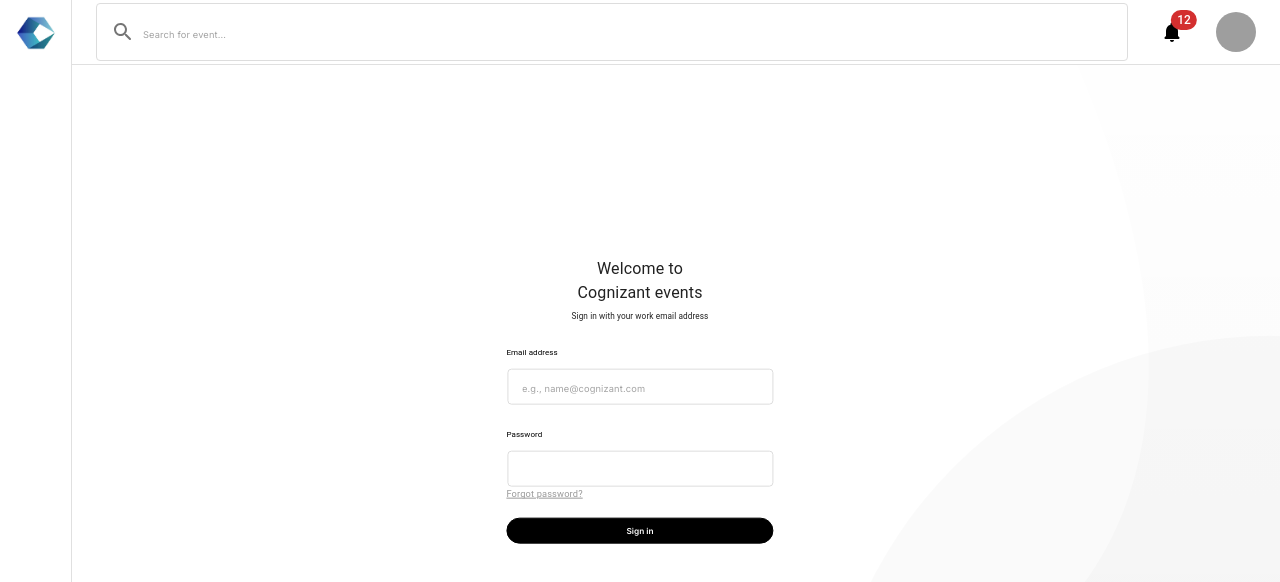
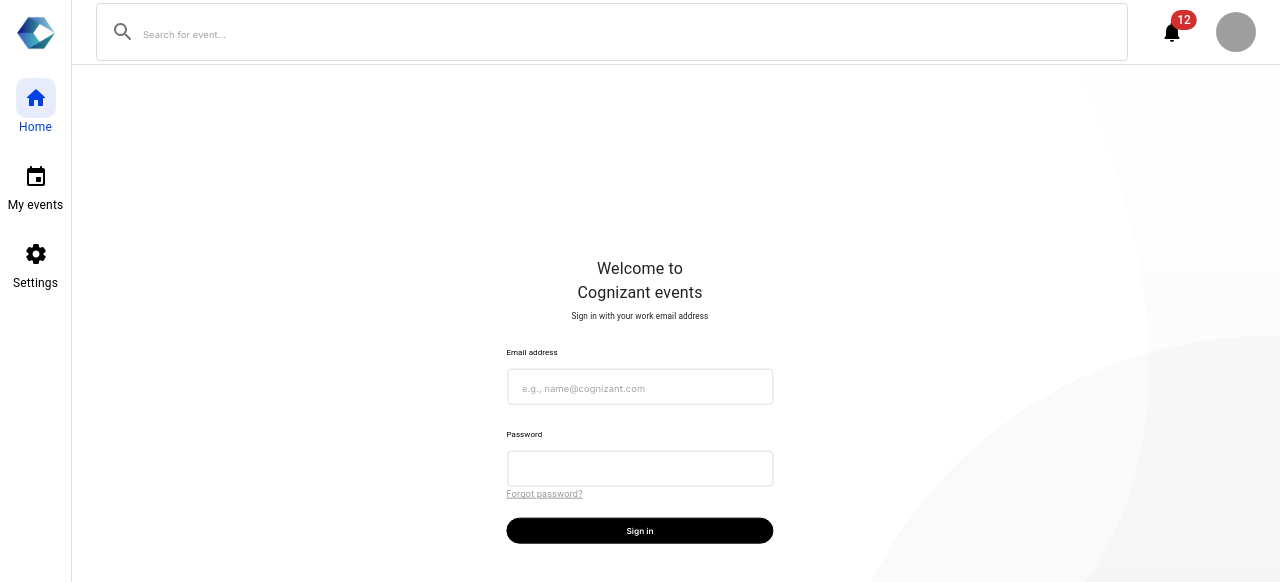
Before and after one commit to Warbreon/event-planner-fe, a React (Create React App) app: page /signin in a window 1280 px wide. Shown: the top 582 px of the page. Built offline with nearby package versions, Linux system fonts and the light colour scheme; grey boxes are pictures that could not be loaded.

Commit message:
removed navigationSideBar component

```diff
--- a/src/components/forms/login/Login.tsx
+++ b/src/components/forms/login/Login.tsx
@@ -5,7 +5,6 @@ import LoginPageButton from '../login/login-page-button/LoginPageButton.tsx';
 import './Login.css';
 import { Box, Typography } from '@mui/material';
 import TextInput from '../login/TextInput/TextInput.tsx';
-
 import LoginViewModel from './LoginViewModel.ts';
 
 const Login = ({ setEmail }) => {
@@ -31,7 +30,7 @@ const Login = ({ setEmail }) => {
 					}}
 				/>
 				<br />
-				<TextInput label='Password' required fieldName='password'  />
+				<TextInput label='Password' required fieldName='password' />
 				<a href='/signin/forgotpassword' className='forgot-password' onClick={viewModel.handleForgotPasswordClick}>
 					Forgot password?
 				</a>
--- a/src/pages/sign-in/SignIn.tsx
+++ b/src/pages/sign-in/SignIn.tsx
@@ -1,14 +1,12 @@
 import React from 'react';
 import Login from '../../components/forms/login/Login.tsx';
 import './SignIn.css';
-import NavigationSideBar from '../../components/nav-bar/NavigationSideBar.tsx';
 const SignIn = () => {
 	return (
 		<div className='background'>
-			<NavigationSideBar drawerWidth={72} loggedIn={false} children={undefined}></NavigationSideBar>
 			<Login />
 		</div>
 	);
 };
 
-export default SignIn
+export default SignIn;
```
